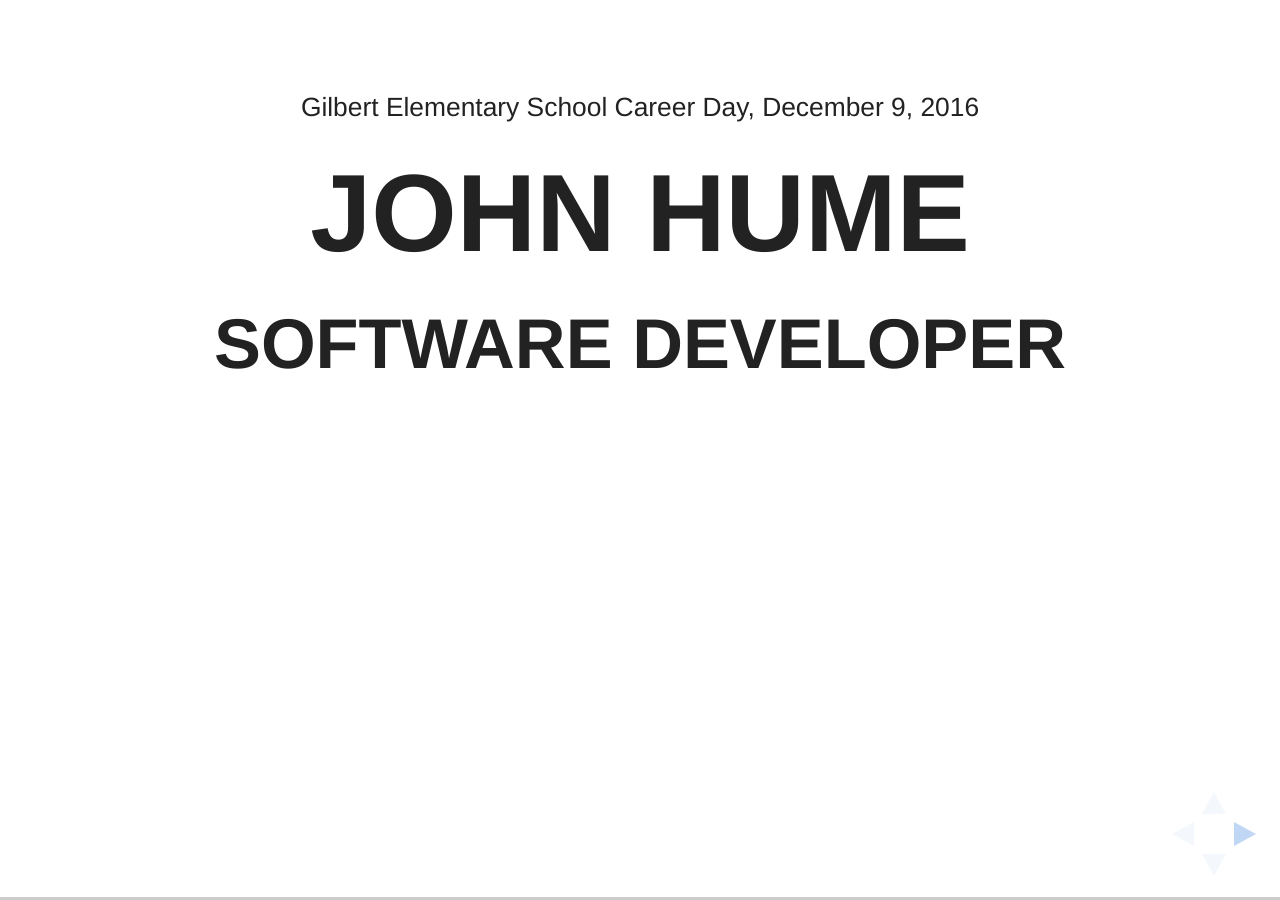
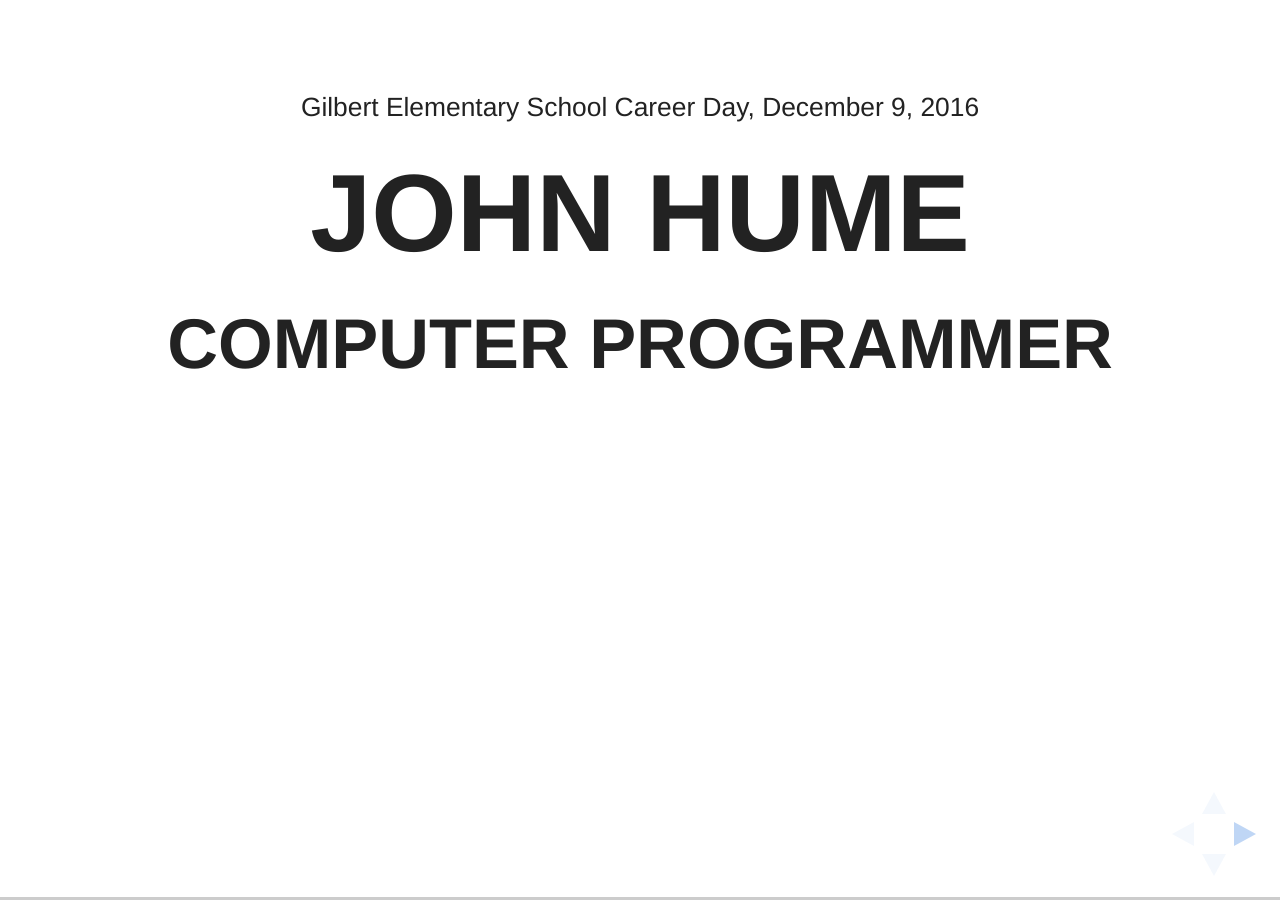
Before and after one commit to duelinmarkers/duelinmarkers.com, a Jekyll site: the page career-day/index.html, which Jekyll copies as it is, in a window 1280 px wide. Built offline with Jekyll 4.4.1, drawn with Linux system fonts in a browser that asks for light colours; some web fonts are replaced.

Commit message:
Switch titles

```diff
--- a/career-day/index.html
+++ b/career-day/index.html
@@ -10,10 +10,10 @@
                 <section>
                     <p><small>Gilbert&nbsp;Elementary&nbsp;School Career&nbsp;Day, December&nbsp;9,&nbsp;2016</small></p>
                     <h1>John Hume</h1>
-                    <h2>Software Developer</h2>
+                    <h2>Computer Programmer</h2>
                     <div class="fragment">
                         <p>aka</p>
-                        <h2>Computer Programmer</h2>
+                        <h2>Software Developer</h2>
                     </div>
                     <div class="fragment">
                         <p>aka</p>
```
